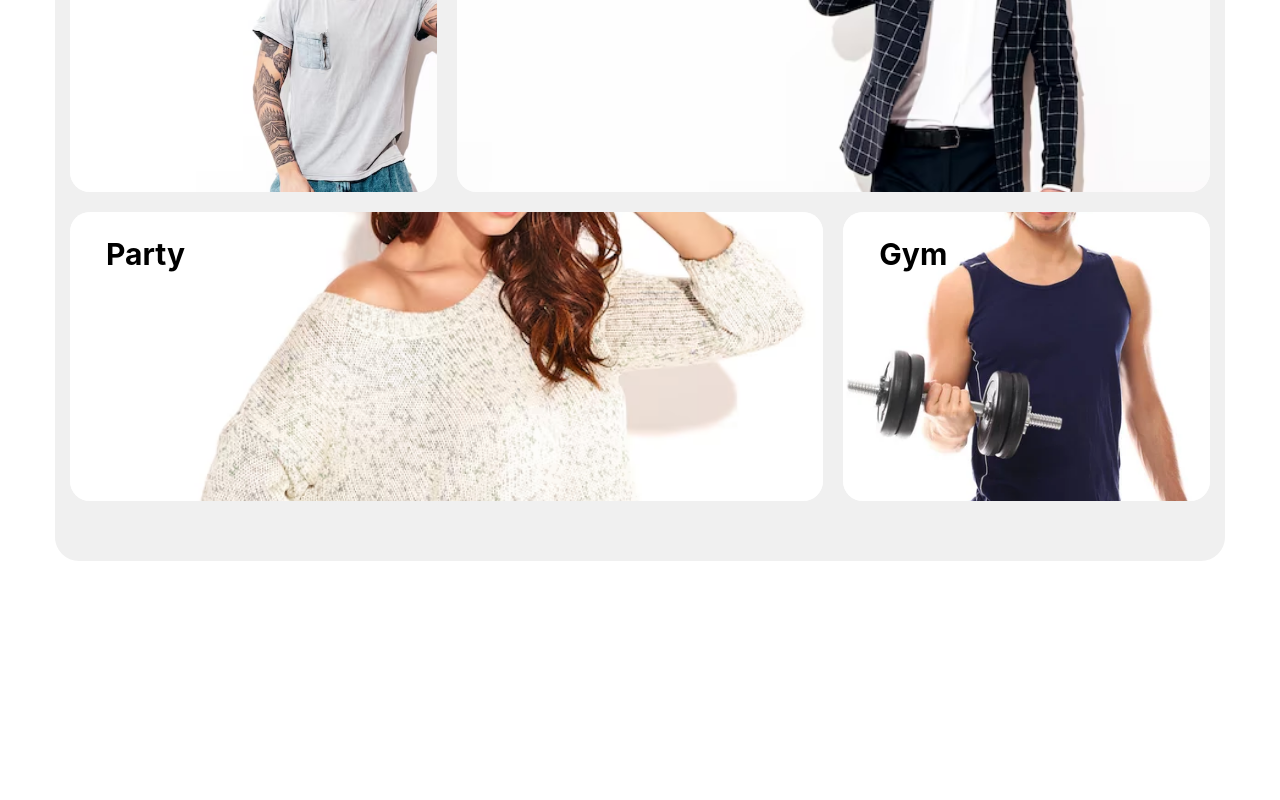
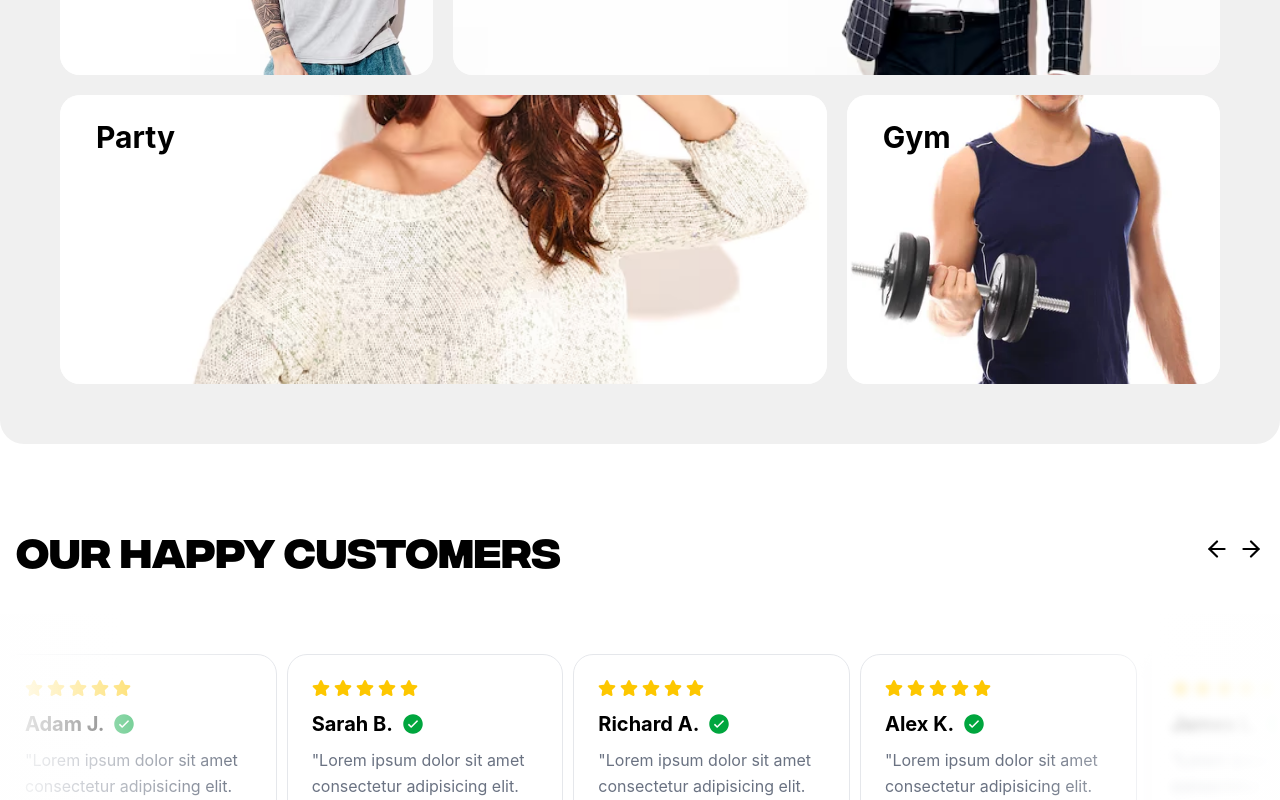
Before and after one commit to yousef-0-1/x.store, a React (Vite) app: page / in a window 1280 px wide. Shown: the part 2000-2800 px from the top of the page. Before the commit the page ends 2641 px from the top, so only its background shows below. Built offline with nearby package versions, Linux system fonts and the light colour scheme; no server answers; a web font is replaced by a local one.

Commit message:
new sections

```diff
--- a/index.html
+++ b/index.html
@@ -2,7 +2,7 @@
 <html lang="en">
   <head>
     <meta charset="UTF-8" />
-    <link rel="icon" type="image/svg+xml" href="/vite.svg" />
+    <link rel="icon" type="image/svg+xml" href="/src/assets/tablogo.webp" />
     <meta name="viewport" content="width=device-width, initial-scale=1.0" />
     <title>my-project</title>
   </head>
--- a/package.json
+++ b/package.json
@@ -11,6 +11,7 @@
   },
   "dependencies": {
     "@tailwindcss/vite": "^4.2.2",
+    "lucide-react": "^1.8.0",
     "react": "^19.2.0",
     "react-dom": "^19.2.0",
     "react-icons": "^5.6.0",
--- a/src/App.jsx
+++ b/src/App.jsx
@@ -1,12 +1,14 @@
 import { NotificationBanner } from "./components/NotificationBanner";
 import { Navbar } from "./components/Navbar";
 import { Home } from "./pages/Home";
+import { Contact } from "./components/Contact";
 function App() {
   return (
     <>
       <NotificationBanner />
       <Navbar />
       <Home />
+      <Contact />
     </>
   );
 }
--- /dev/null
+++ b/src/components/Contact.jsx
@@ -0,0 +1,30 @@
+import { Button } from "../components/common/Button";
+import { IoMdMail } from "react-icons/io";
+export const Contact = () => {
+  return (
+    <section>
+      <div className="container flex justify-between max-lg:flex-col lg:gap-30 gap-10 bg-black p-10 rounded-[30px]">
+        <h2 className="heading !p-0 !text-left max-lg:!text-[30px] text-white mt-2 leading-[1.2]">
+          stay upto date about our latest offers
+        </h2>
+        <div className="email flex flex-col gap-4 w-full max-w-[450px]">
+          <div className="relative w-full group">
+            <div className="absolute inset-y-0 left-0 flex items-center pl-6 pointer-events-none">
+              <IoMdMail className="text-gray-400 text-2xl" />
+            </div>
+
+            <input
+              type="email"
+              placeholder="Enter Your Email"
+              className="w-full min-h-[60px] md:min-h-[70px] pl-16 pr-6 rounded-full bg-white text-black text-lg md:text-xl outline-none border border-transparent focus:border-gray-300 transition-all"
+            />
+          </div>
+          <Button
+            btnName="Subscribe To Newsletter"
+            btnClass="bg-white w-full !text-black font-bold text-lg md:text-xl !h-[60px] md:!h-[70px] rounded-full hover:bg-gray-100 transition-all shadow-sm"
+          />
+        </div>
+      </div>
+    </section>
+  );
+};
--- a/src/components/common/Button.jsx
+++ b/src/components/common/Button.jsx
@@ -2,8 +2,8 @@ export const Button = (props) => {
   return (
     <button
       className={
-        props.btnClass +
-        " bg-black text-white p-3 rounded-full hover:opacity-95 duration-300 cursor-pointer"
+        "bg-black text-white p-3 rounded-full hover:opacity-95 duration-300 cursor-pointer  " +
+        props.btnClass
       }
     >
       {props.btnName}
--- a/src/components/home/Arrivals.jsx
+++ b/src/components/home/Arrivals.jsx
@@ -13,9 +13,9 @@ export const Arrivals = () => {
   const displayProducts = products.slice(0, expand ? 4 : 8);
 
   return (
-    <section className="arrivals py-12 max-lg:font-size[25px]">
+    <section className="arrivals py-12">
       <div className="container mx-auto px-4">
-        <h2 className="heading mb-10">New Arrivals</h2>
+        <h2 className="heading mb-10 lg:!font-size[25px]">New Arrivals</h2>
         <div className="flex flex-row lg:hidden">
           <Swiper spaceBetween={16} slidesPerView={1.5} centeredSlides={false}>
             {displayProducts.map((item) => (
--- a/src/components/home/Browse.jsx
+++ b/src/components/home/Browse.jsx
@@ -6,7 +6,7 @@ export const Browse = () => {
   return (
     <section className="my-20">
       <div className="container rounded-3xl bg-[#F0F0F0] p-15">
-        <h2 className="heading mb-10 max-lg:font-size[25px]">
+        <h2 className="heading mb-10 max-lg:!text-[30px]">
           Browse by dress style
         </h2>
         <div className="grid grid-cols-1 md:grid-cols-3 gap-5">
--- a/src/components/home/Hero.jsx
+++ b/src/components/home/Hero.jsx
@@ -13,10 +13,10 @@ const Stats = (props) => {
 export const Hero = () => {
   return (
     <div>
-      <section className="bg-[#f3f0f1] p-10 overflow-hidden">
+      <section className="bg-[#f3f0f1] p-5 lg:p-10 overflow-hidden">
         <div className="container flex flex-col items-center gap-10 lg:flex-row">
           <div className="z-1 w-[60%] flex flex-col gap-10 max-lg:w-[100%] max-lg:items-center">
-            <h1 className="Integral-CF not-italic text-[64px] font-bold leading-[64px]">
+            <h1 className="Integral-CF not-italic text-[40px] leading-[1] lg:text-[64px] font-bold lg:leading-[64px]">
               FIND CLOTHES THAT MATCHES YOUR STYLE
             </h1>
             <p className="opacity-60">
--- /dev/null
+++ b/src/components/home/Testimonials.jsx
@@ -0,0 +1,92 @@
+import { ArrowLeft, ArrowRight } from "lucide-react";
+import { Swiper, SwiperSlide } from "swiper/react";
+import { FaStar } from "react-icons/fa";
+import { IoIosCheckmarkCircle } from "react-icons/io";
+import "swiper/css";
+import { useRef } from "react";
+export const Testmonials = () => {
+  const swiperRef = useRef(null);
+  function nextSlideHandler() {
+    swiperRef.current.slideNext();
+  }
+  function prevSlideHandler() {
+    swiperRef.current.slidePrev();
+  }
+  const randomNames = [
+    "Adam J.",
+    "Sarah B.",
+    "Richard A.",
+    "Alex K.",
+    "James L.",
+    "Adam J.",
+    "Sarah B.",
+    "Richard A.",
+    "Alex K.",
+    "James L.",
+  ];
+  return (
+    <section>
+      <div className="container flex justify-between items-center mb-10">
+        <h2 className="heading text-left !p-0 lg:!text-[40px] !text-[30px]">
+          our happy customers
+        </h2>
+        <div className="arrows flex gap-2 ">
+          <button
+            className=" transition duration-300 cursor-pointer hover:scale-[1.1]"
+            onClick={nextSlideHandler}
+          >
+            <ArrowLeft size={26} />
+          </button>
+          <button
+            className=" transition duration-300 cursor-pointer hover:scale-[1.1] "
+            onClick={prevSlideHandler}
+          >
+            <ArrowRight size={26} />
+          </button>
+        </div>
+      </div>
+      <div className="relative w-full overflow-hidden py-10">
+        <div className="absolute left-0 top-0 z-10 h-full w-[10%] md:w-[20%] bg-gradient-to-r from-white to-transparent pointer-events-none" />
+        <div className="absolute right-0 top-0 z-10 h-full w-[10%] md:w-[20%] bg-gradient-to-l from-white to-transparent pointer-events-none" />
+        <Swiper
+          onSwiper={(swiper) => (swiperRef.current = swiper)}
+          spaceBetween={10}
+          slidesPerView={1}
+          slidesOffsetBefore={0}
+          breakpoints={{
+            480: { slidesPerView: 1.2 },
+            768: { slidesPerView: 2.3 },
+            1024: { slidesPerView: 4.5 },
+          }}
+          centeredSlides={false}
+          loop={true}
+          rewind={false}
+          loopPreventsSliding={true}
+          watchSlidesProgress={true}
+          className="my-swiper !overflow-visible"
+        >
+          {randomNames.map((rand, i) => (
+            <SwiperSlide key={i} className="transition-opacity duration-300">
+              <div className="testi-box p-6 border border-gray-200 rounded-[20px] bg-white h-full w-full">
+                <div className="stars flex text-yellow-400 text-lg gap-1">
+                  {[...Array(5)].map((_, index) => (
+                    <FaStar key={index} />
+                  ))}
+                </div>
+
+                <div className="flex items-center gap-2 mt-3">
+                  <h4 className="text-[20px] font-bold">{rand}</h4>
+                  <IoIosCheckmarkCircle className="text-green-600 text-2xl" />
+                </div>
+                <p className="text-gray-500 mt-2 leading-relaxed text-sm md:text-base">
+                  "Lorem ipsum dolor sit amet consectetur adipisicing elit.
+                  Asperiores aspernatur iure ea neque repudiandae temporibus."
+                </p>
+              </div>
+            </SwiperSlide>
+          ))}
+        </Swiper>
+      </div>
+    </section>
+  );
+};
--- a/src/index.css
+++ b/src/index.css
@@ -1,7 +1,20 @@
 @import "tailwindcss";
 
-:root {
-  --container-gutter: 15px;
+@theme {
+  /* This tells Tailwind to use these specific widths for the .container class */
+  --container-3xl: 1320px;
+  --container-2xl: 1170px;
+  --container-xl: 970px;
+  --container-lg: 720px;
+}
+
+/* Tailwind v4 currently doesn't support '--container-center: true' in the @theme block yet.
+   To make it "The Tailwind Way," you just add this one CSS rule below the import: */
+
+@layer components {
+  .container {
+    @apply mx-auto px-4;
+  }
 }
 
 /* Start global rules */
@@ -49,36 +62,7 @@
 .Integral-CF {
   font-family: "Integral CF";
 }
-.container {
-  width: 100%;
-  margin-left: auto;
-  margin-right: auto;
-  padding-left: var(--container-gutter);
-  padding-right: var(--container-gutter);
-}
 
-@media (min-width: 768px) {
-  .container {
-    max-width: 750px;
-  }
-}
-
-@media (min-width: 992px) {
-  .container {
-    max-width: 970px;
-  }
-}
-
-@media (min-width: 1200px) {
-  .container {
-    max-width: 1170px;
-  }
-}
-@media (min-width: 1400px) {
-  .container {
-    max-width: 1320px;
-  }
-}
 .search-bar {
   background: oklab(95.514% 0 -0.00011);
 }
@@ -92,7 +76,7 @@
   font-size: 50px;
   font-weight: bold;
   line-height: 50px;
-  padding: 50px;
+  padding: 25px;
   text-align: center;
   text-transform: uppercase;
   position: relative;
@@ -135,3 +119,35 @@
   opacity: 70%;
 }
 /* End Navbar */
+/* swiper testimonial */
+
+.my-swiper .swiper-slide {
+  filter: blur(4px);
+  opacity: 0.5;
+}
+.my-swiper .swiper-slide-active {
+  filter: blur(0px) !important;
+  opacity: 1 !important;
+}
+@media (min-width: 1024px) {
+  .my-swiper .swiper-slide-active + .swiper-slide {
+    filter: blur(0px) !important;
+    opacity: 1 !important;
+  }
+  .my-swiper .swiper-slide-active + .swiper-slide + .swiper-slide {
+    filter: blur(0px) !important;
+    opacity: 1 !important;
+  }
+  .my-swiper
+    .swiper-slide-active
+    + .swiper-slide
+    + .swiper-slide
+    + .swiper-slide {
+    filter: blur(0px) !important;
+    opacity: 1 !important;
+  }
+  .my-swiper .swiper-slide-active {
+    filter: blur(4px);
+    opacity: 0.5;
+  }
+}
--- a/src/pages/Home.jsx
+++ b/src/pages/Home.jsx
@@ -2,6 +2,7 @@ import { Hero } from "../components/home/Hero";
 import { Arrivals } from "../components/home/Arrivals";
 import { TopSelling } from "../components/home/TopSelling";
 import { Browse } from "../components/home/Browse";
+import { Testmonials } from "../components/home/Testimonials";
 export const Home = () => {
   return (
     <>
@@ -9,6 +10,7 @@ export const Home = () => {
       <Arrivals />
       <TopSelling />
       <Browse />
+      <Testmonials />
     </>
   );
 };
```
Also changed, not shown: src/assets/tablogo.webp (added), 1 other file (tests, documents, lock files or other folders).
